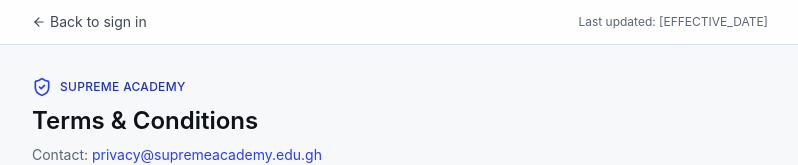
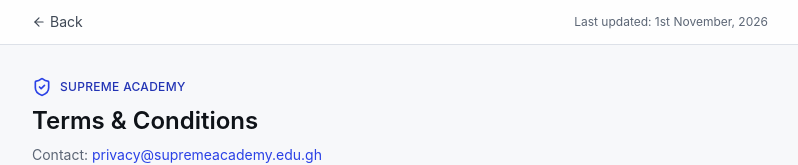
Before and after one commit to cojojunior/SchManagementSys, a React (Vite) app: page /terms in a window 1280 px wide. Shown: the top 165 px of the page, without its empty margins (240-1038 px from the left). Built offline with nearby package versions, Linux system fonts and the light colour scheme; no server answers; what @react-pdf/renderer would draw is missing.

Commit message:
terms - redirect

```diff
--- a/src/pages/legal/LegalLayout.tsx
+++ b/src/pages/legal/LegalLayout.tsx
@@ -18,10 +18,10 @@ export function LegalLayout({
       <header className="sticky top-0 z-10 bg-white/80 backdrop-blur border-b border-ink-200">
         <div className="max-w-3xl mx-auto px-4 py-3 flex items-center justify-between">
           <Link
-            to="/login"
+            to="/"
             className="text-sm text-ink-600 hover:text-ink-900 inline-flex items-center gap-1">
             <ArrowLeft className="h-3.5 w-3.5" />
-            Back to sign in
+            Back
           </Link>
           <div className="text-xs text-ink-500">
             Last updated: {lastUpdated}
--- a/src/pages/legal/TermsPage.tsx
+++ b/src/pages/legal/TermsPage.tsx
@@ -4,7 +4,7 @@ export default function TermsPage() {
   return (
     <LegalLayout
       title="Terms & Conditions"
-      lastUpdated="[EFFECTIVE_DATE]"
+      lastUpdated="1st November, 2026"
       contactEmail="privacy@supremeacademy.edu.gh">
       <h2>1. Agreement to these terms</h2>
       <p>
```
